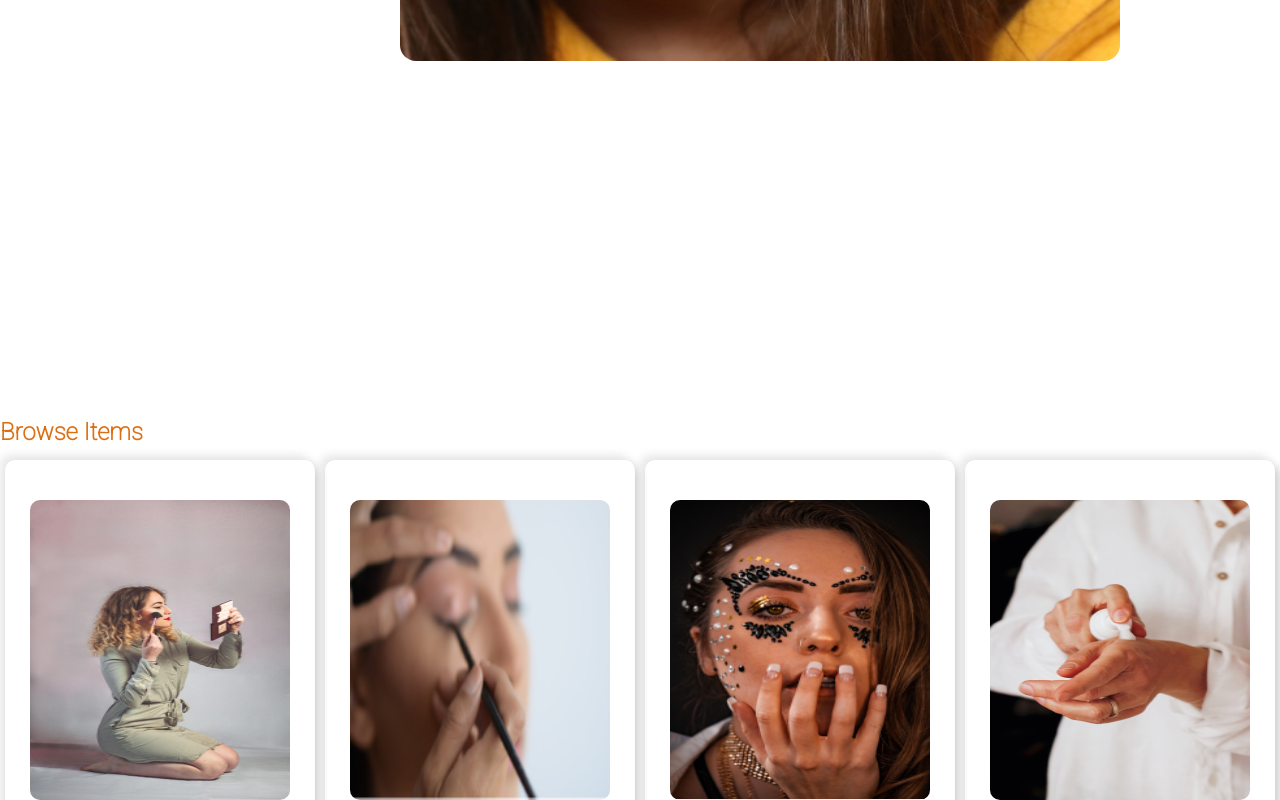
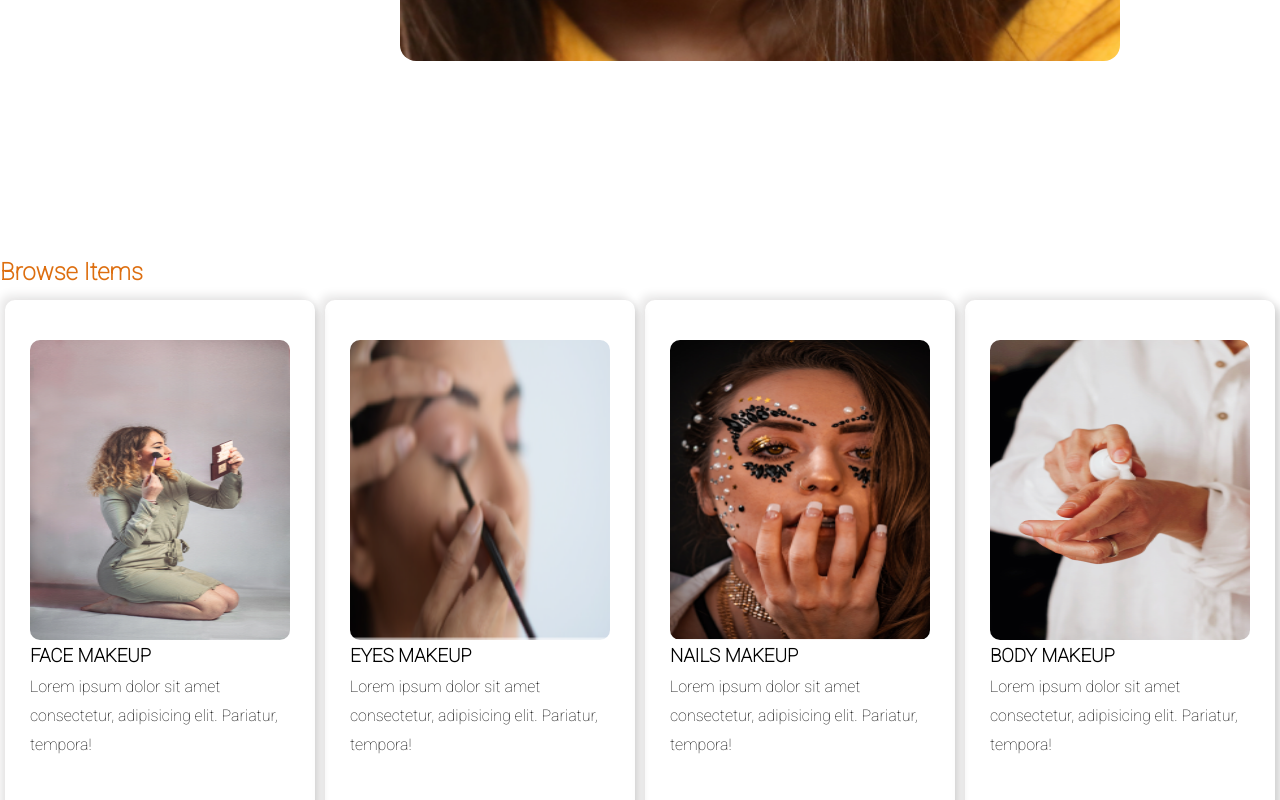
Before and after one commit to TheAtlasH/Blessing-Maquillage, a plain HTML site: page index.html in a window 1280 px wide. Shown: the part 2891-3691 px from the top of the page. Drawn offline with nearby package versions, Linux system fonts and the light colour scheme.

Commit message:
padding resolve

```diff
--- a/style.css
+++ b/style.css
@@ -170,7 +170,7 @@ main .about{
     display:flex;
     justify-content: center;
     align-items: center;
-    padding-bottom: 30rem;
+    padding-bottom: 20rem;
 }
 main .about img:first-of-type{
     position: relative;
@@ -240,7 +240,7 @@ main .about .right a:hover{
     border-radius: 10px ;
     box-shadow: 5px 5px 10px rgb(207, 207, 207), -5px -5px 10px rgb(233, 232, 232);
     padding: 25px;
-    padding-bottom: 10rem;
+    padding-bottom: 5rem;
 }
 
 .browse-items img{
@@ -296,7 +296,7 @@ main .contact .left{
     padding-top: 70rem;
     padding-right: 80rem;
     padding-left: 20rem;
-    padding-bottom: 69rem;
+    padding-bottom: 30rem;
 
 }
 main .contact .left a{
```
